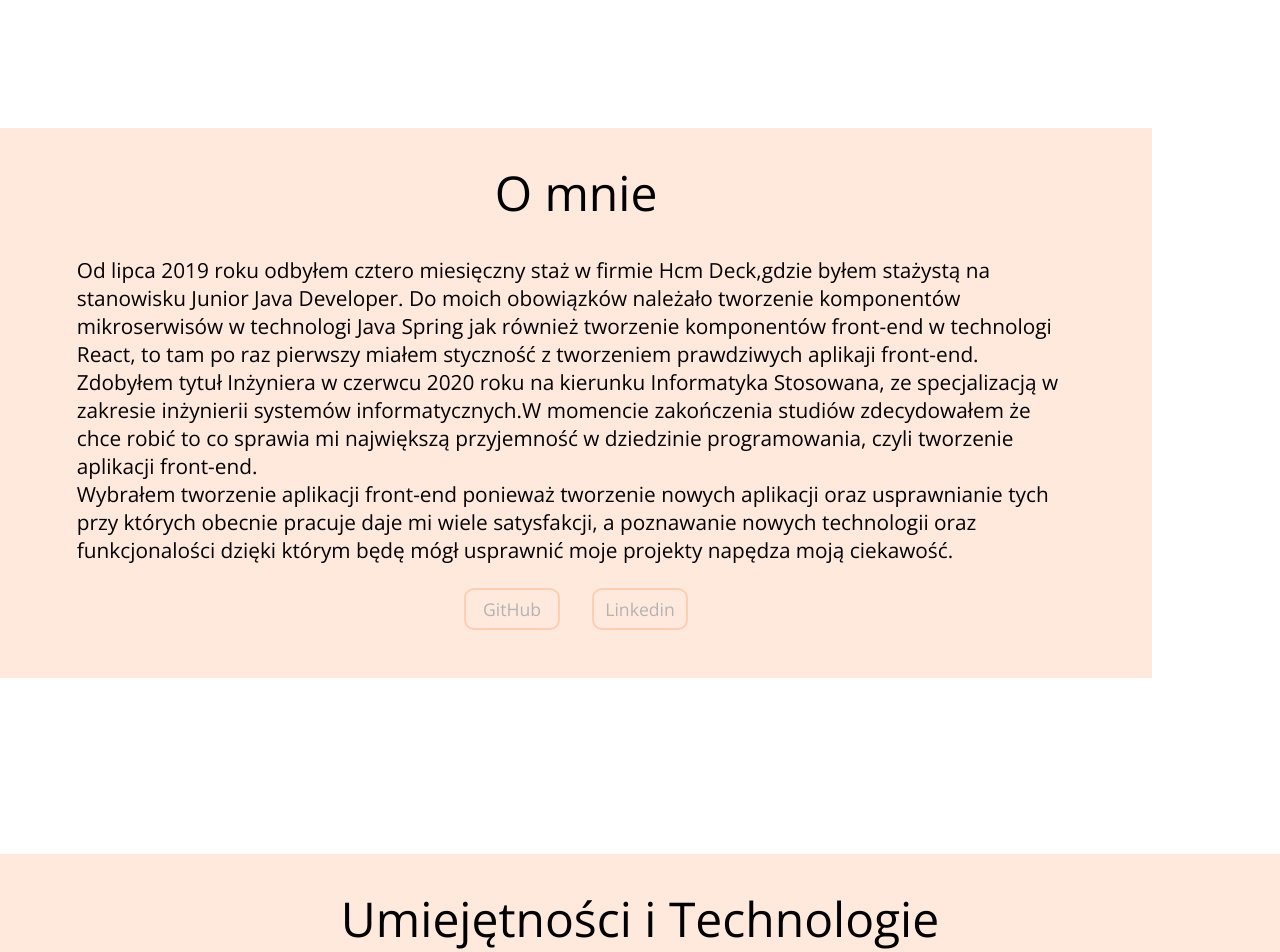
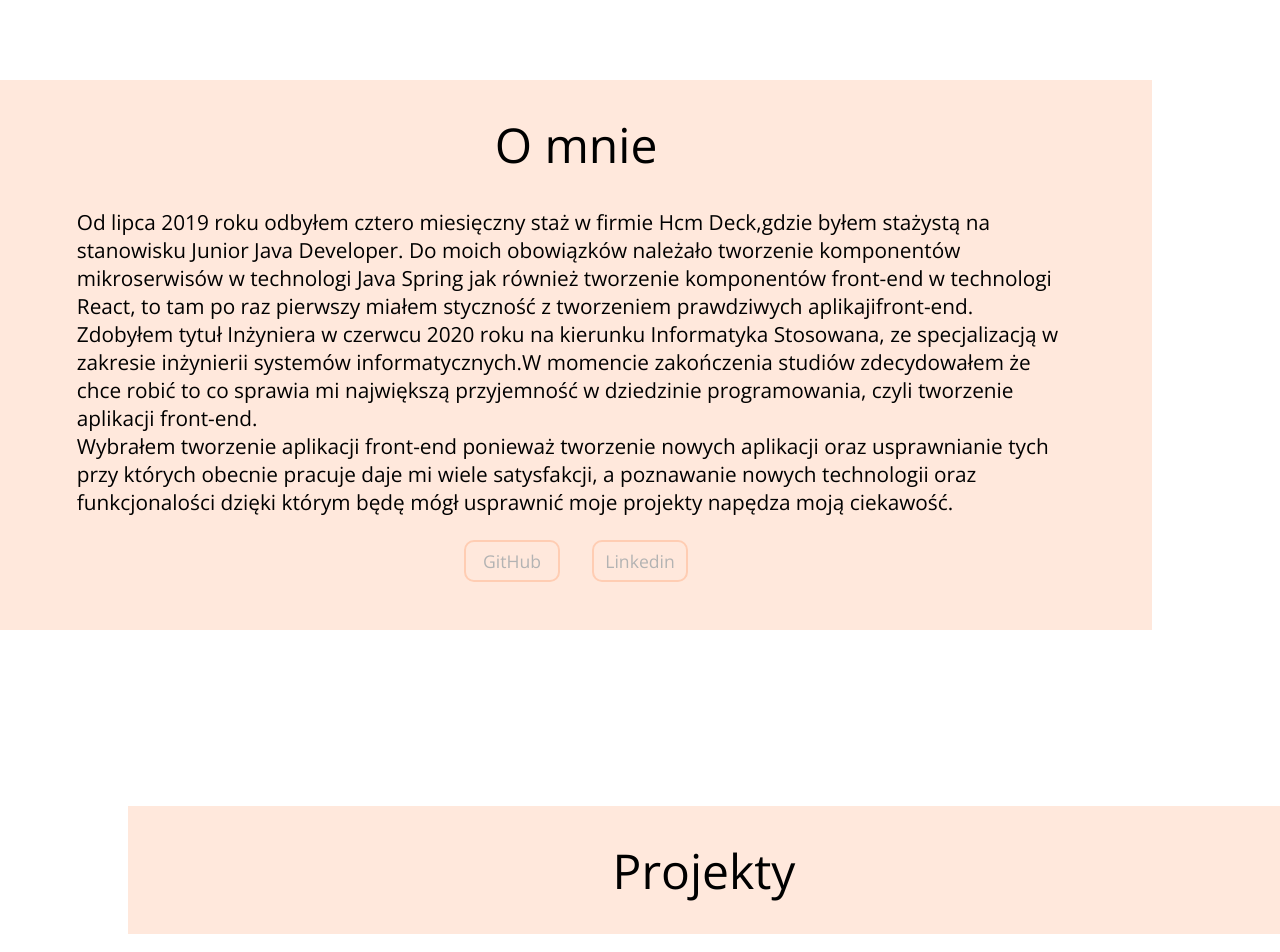
Before and after one commit to Marcin-Migdal/Portfolio, a React (Create React App) app: page / in a window 1280 px wide. Shown: the part 1200-2152 px from the top of the page. Built offline with nearby package versions, Linux system fonts and the light colour scheme.

Commit message:
added empty project section and sections refactor

```diff
--- a/src/App.css
+++ b/src/App.css
@@ -1,13 +1,20 @@
-@import url('https://fonts.googleapis.com/css2?family=Open+Sans:wght@300;400;600&display=swap');
+@import url("https://fonts.googleapis.com/css2?family=Open+Sans:wght@300;400;600&display=swap");
 * {
   box-sizing: border-box;
   margin: 0;
   padding: 0;
-  font-family: 'Open Sans', sans-serif;
+  font-family: "Open Sans", sans-serif;
 }
 
 body {
   overflow-x: hidden;
+}
+
+.titleContainer {
+  display: flex;
+  align-items: center;
+  height: 8rem;
+  background-color: #ffe8dc;
 }
 
 .title {
@@ -40,19 +47,18 @@ body {
   color: inherit;
 }
 
-.titleContainer {
-  display: flex;
-  align-items: center;
-  height: 8rem;
-  background-color: #ffe8dc;
-}
-
 @media only screen and (min-width: 600px) {
+  .sectionContainer {
+    padding-top: 6vh;
+  }
+  .titleContainer {
+    height: 8rem;
+  }
   .title {
     font-size: 3rem;
   }
   .button {
-    min-Width: 6rem;
+    min-width: 6rem;
     padding: 0.45rem;
     font-size: 1.1rem;
     margin: 0 1rem;
@@ -73,8 +79,4 @@ body {
     background-color: #ffbb99;
     transition: 0.3s;
   }
-
-  .titleContainer {
-    height: 8rem;
-  }
 }
--- a/src/App.js
+++ b/src/App.js
@@ -3,6 +3,7 @@ import './App.css';
 import AboutMe from './components/AboutMe/AboutMe';
 import Home from './components/Home/Home';
 import NavBar from './components/NavBar/NavBar';
+import Projects from './components/Projects/Projects';
 import Technologies from './components/Technologies/Technologies';
 
 export default function App() {
@@ -12,8 +13,15 @@ export default function App() {
     <>
       <NavBar refArray={refArray} />
       <Home />
-      <AboutMe refArray={refArray} />
-      <Technologies refArray={refArray} />
+      <div className="sectionContainer" ref={el => refArray.current[0] = el}>
+        <AboutMe />
+      </div>
+      <div className="sectionContainer" ref={el => refArray.current[1] = el}>
+        <Projects />
+      </div>
+      <div className="sectionContainer" ref={el => refArray.current[2] = el}>
+        <Technologies />
+      </div>
     </>
   );
 }
--- a/src/components/AboutMe/AboutMe.js
+++ b/src/components/AboutMe/AboutMe.js
@@ -1,24 +1,26 @@
 import React from 'react'
 import styles from './AboutMe.module.css'
 
-export default function AboutMe({ refArray }) {
+export default function AboutMe() {
   return (
-    <div ref={el => refArray.current[0] = el} className={styles.container}>
-      <div className={styles.backgroundColor}>
+    <div className={styles.container}>
       <div className="titleContainer">
         <p className="title">O mnie</p>
       </div>
       <span className={styles.description}>
-          Od lipca 2019 roku odbyłem cztero miesięczny staż w firmie Hcm Deck,<br className={styles.breakLine} />
+        Od lipca 2019 roku odbyłem cztero miesięczny staż w firmie Hcm Deck,
+          <br className={styles.breakLine} />
           gdzie byłem stażystą na stanowisku Junior Java Developer.
           Do moich obowiązków należało tworzenie komponentów mikroserwisów w technologi
           Java Spring jak również tworzenie komponentów front-end w technologi React,
-        to tam po raz pierwszy miałem styczność z tworzeniem prawdziwych aplikaji <br className={styles.breakLine} />
+          to tam po raz pierwszy miałem styczność z tworzeniem prawdziwych aplikaji
+          <br className={styles.breakLine} />
           front-end.
         </span>
       <br />
       <span className={styles.description}>
-          Zdobyłem tytuł Inżyniera w czerwcu 2020 roku na kierunku Informatyka Stosowana, ze specjalizacją w zakresie inżynierii systemów informatycznych.<br className={styles.breakLine} />
+        Zdobyłem tytuł Inżyniera w czerwcu 2020 roku na kierunku Informatyka Stosowana, ze specjalizacją w zakresie inżynierii systemów informatycznych.
+          <br className={styles.breakLine} />
           W momencie zakończenia studiów zdecydowałem że chce robić to co sprawia mi największą przyjemność w dziedzinie programowania, czyli tworzenie aplikacji front-end.
         </span>
       <span className={styles.description}>
@@ -36,6 +38,5 @@ export default function AboutMe({ refArray }) {
         </button>
       </div>
     </div>
-    </div>
   )
 }
--- a/src/components/AboutMe/AboutMe.module.css
+++ b/src/components/AboutMe/AboutMe.module.css
@@ -1,16 +1,12 @@
 .container {
+  margin-bottom: 18vh;
+  padding-bottom: 2rem;
   width: calc(100% - 1.25rem);
-  margin-bottom: 18vh;
-  padding-top: 2.5rem;
-}
-
-.backgroundColor {
-  padding: 0 1.25rem;
-  padding-bottom: 2rem;
   background-color: #ffe8dc;
 }
 
 .description {
+  margin: 0 1.25rem;
   display: inline-block;
   font-size: 1rem;
 }
@@ -24,15 +20,12 @@
 
 @media only screen and (min-width: 600px) {
   .container {
-    padding-top: 6vh;
     margin-bottom: 16vh;
+    padding-bottom: 3rem;
     width: calc(100% - (100% - 65%) / 2);
   }
-  .backgroundColor {
-    padding: 0 6vw;
-    padding-bottom: 3rem;
-  }
   .description {
+    margin: 0 6vw;
     font-size: 1.3rem;
   }
   .buttonContainer {
--- a/src/components/Home/Home.module.css
+++ b/src/components/Home/Home.module.css
@@ -36,7 +36,7 @@
 
 @media only screen and (min-width: 600px) {
   .container {
-    margin: 5.25rem 0 22vh 0;
+    margin: 5.25rem 0 16vh 0;
     margin-left: calc((100% - 65%) / 2);
     width: calc(100% - (100% - 65%) / 2);
   }
--- a/src/components/NavBar/NavBar.js
+++ b/src/components/NavBar/NavBar.js
@@ -50,12 +50,12 @@ export default function NavBar({ refArray }) {
         </li>
         <li>
           <p className={styles.navBarSectionText} onClick={() => scroolTo(refArray.current[1], 'start')}>
-            Technologie
+            Projekty
           </p>
         </li>
         <li>
           <p className={styles.navBarSectionText} onClick={() => scroolTo(refArray.current[2], 'start')}>
-            Projekty
+            Technologie
           </p>
         </li>
         <li>
@@ -73,9 +73,9 @@ export default function NavBar({ refArray }) {
         <NavBarList style={styles.list} />
       </div>
       <button className={styles.navIcon} onClick={handleClick}>
-        <span className={toggle ? `${styles.line} ${styles.open}` : `${styles.line} ${styles.closed}`} />
-        <span className={toggle ? `${styles.line} ${styles.open}` : `${styles.line} ${styles.closed}`} />
-        <span className={toggle ? `${styles.line} ${styles.open}` : `${styles.line} ${styles.closed}`} />
+        <span className={toggle ? `${styles.line} ${styles.open}` : styles.line} />
+        <span className={toggle ? `${styles.line} ${styles.open}` : styles.line} />
+        <span className={toggle ? `${styles.line} ${styles.open}` : styles.line} />
       </button>
       <div className={toggle ? `${styles.overlay} ${styles.open}` : `${styles.overlay} ${styles.closed}`}>
         <NavBarList style={styles.overlayMenu} />
--- a/src/components/NavBar/NavBar.module.css
+++ b/src/components/NavBar/NavBar.module.css
@@ -25,11 +25,6 @@
     height: 3px;
     margin: 5px;
     transition: 0.4s;
-  }
-  .line.closed {
-    background-color: #000000;
-  }
-  .line.open {
     background-color: #b3b3b3;
   }
   .line.open:nth-of-type(2) {
--- /dev/null
+++ b/src/components/Projects/Projects.js
@@ -0,0 +1,12 @@
+import React from 'react'
+import styles from './Projects.module.css'
+
+export default function Projects() {
+  return (
+    <div className={styles.container}>
+      <div className="titleContainer">
+        <p className="title">Projekty</p>
+      </div>
+    </div>
+  )
+}
--- /dev/null
+++ b/src/components/Projects/Projects.module.css
@@ -0,0 +1,20 @@
+.container {
+  margin: 0 0 18vh 1.25rem;
+  width: calc(100% - 1.25rem);
+  background-color: #ffe8dc;
+}
+
+@media only screen and (min-width: 600px) {
+  .container {
+    margin-bottom: 16vh;
+    margin-left: calc((100% - 65%) / 2);
+    width: calc(100% - (100% - 65%) / 2);
+  }
+}
+
+@media only screen and (min-width: 1100px) {
+  .container {
+    margin-left: calc((100% - 1024px) / 2);
+    width: calc(100% - (100% - 1024px) / 2);
+  }
+}
--- a/src/components/Technologies/Technologies.js
+++ b/src/components/Technologies/Technologies.js
@@ -11,9 +11,9 @@ import reactIcon from '../../resourse/images/react.png'
 import scrumIcon from '../../resourse/images/scrum.png'
 import SkillBox from '../SkillBox/SkillBox'
 
-export default function Technologies({ refArray }) {
+export default function Technologies() {
   return (
-    <div ref={el => refArray.current[1] = el} className={styles.container}>
+    <div className={styles.container}>
       <div className="titleContainer">
         <p className="title">Umiejętności i Technologie</p>
       </div>
--- a/src/components/Technologies/Technologies.module.css
+++ b/src/components/Technologies/Technologies.module.css
@@ -10,7 +10,6 @@
 @media only screen and (min-width: 600px) {
   .container {
     margin-bottom: 16vh;
-    padding-top: 6vh;
   }
   .skillsContainer {
     display: flex;
```
Lines whose indentation alone changed are shown as unchanged.
